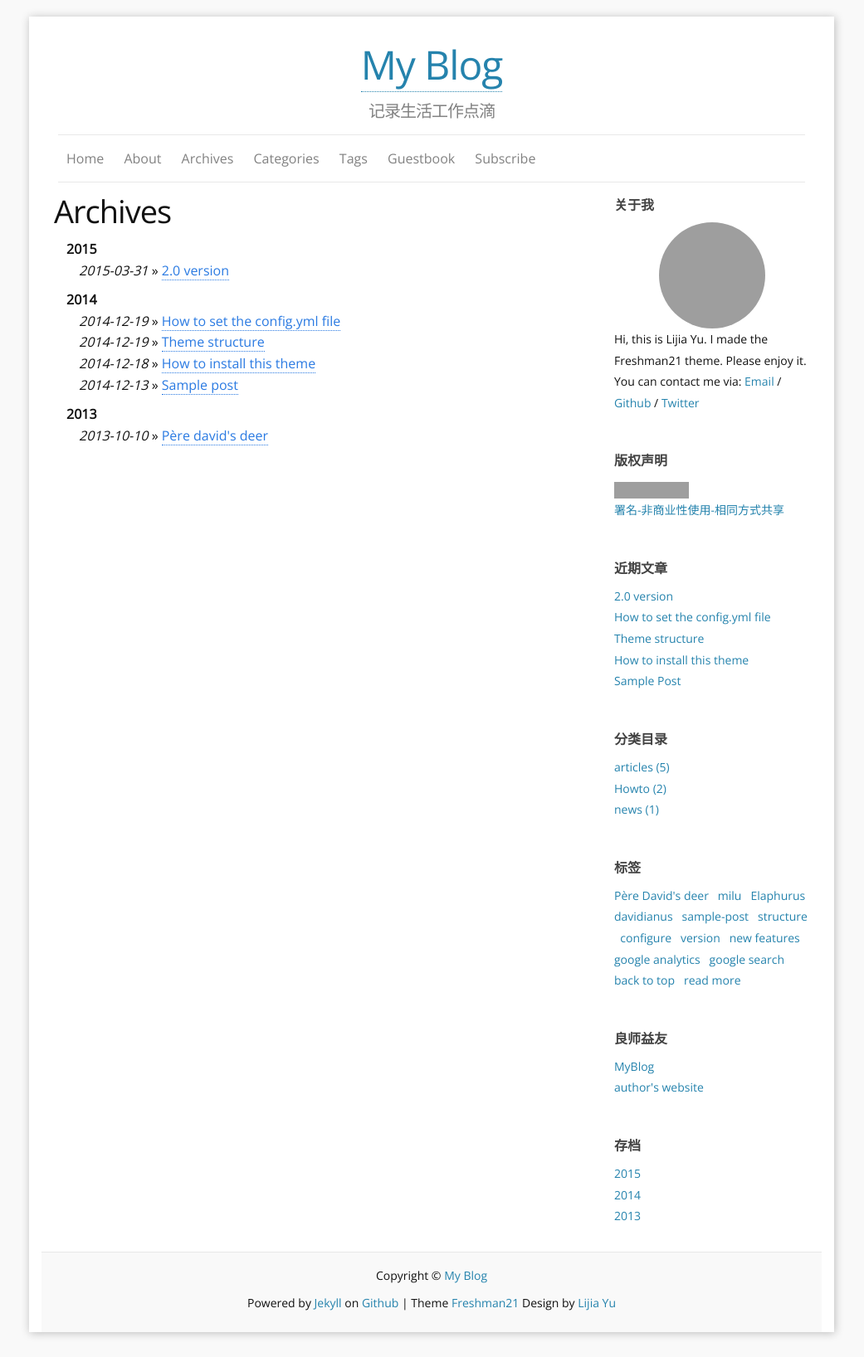
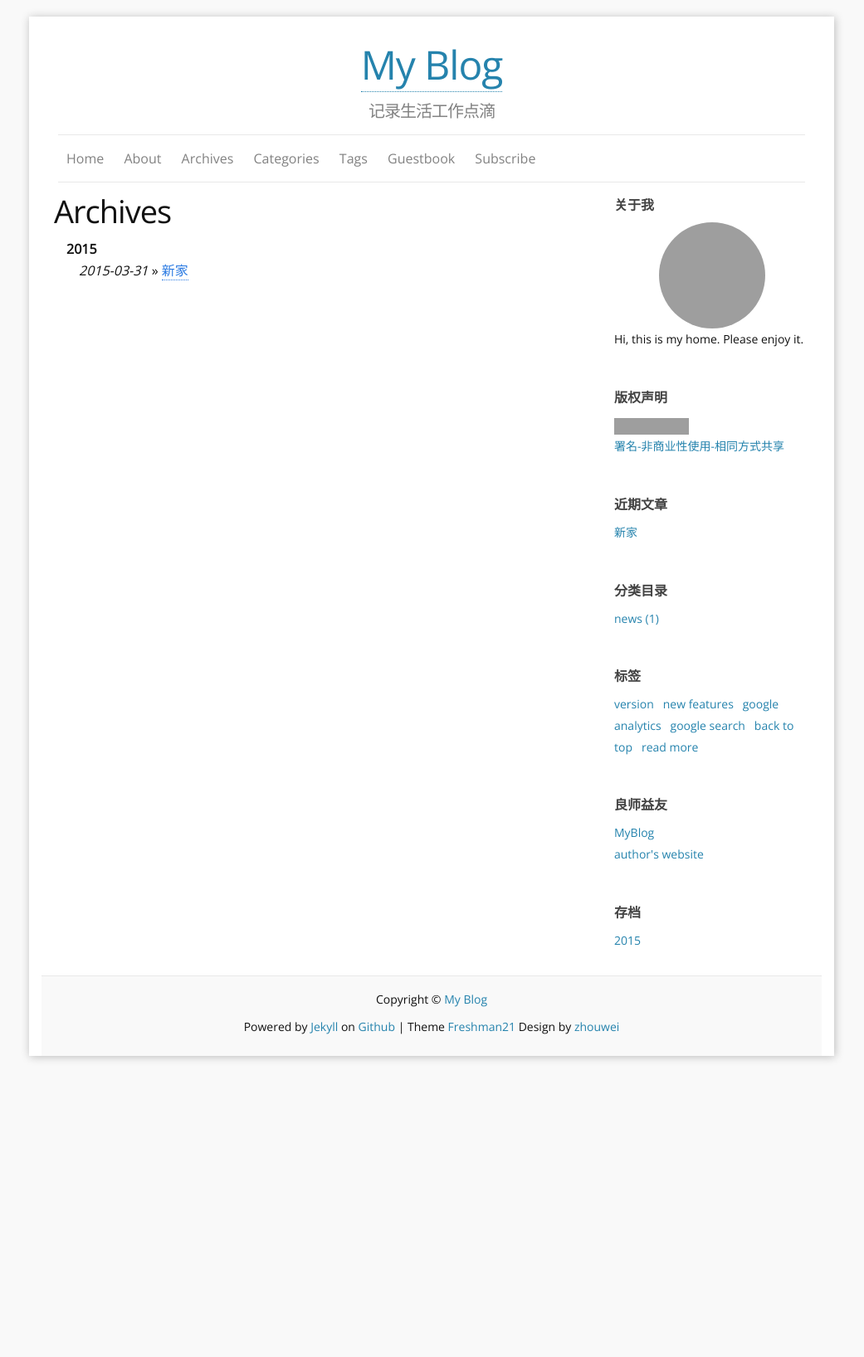
Before and after one commit to chinant/chinant.github.io, a Jekyll site: the page built from c_archives.md, in a window 1280 px wide. Shown: the whole page at 83% size, without its empty margins (120-1161 px from the left). Built offline with Jekyll 4.4.1, drawn with Linux system fonts in a browser that asks for light colours; after the commit the page ends 1303 px from its top, so only the background shows below that; some of the changed lines change nothing that is shown; grey boxes are pictures that could not be loaded.

Commit message:
modify _config.yml

```diff
--- a/_config.yml
+++ b/_config.yml
@@ -14,12 +14,12 @@ twitter_username: yulijia
 github_username:  yulijia
 disqus_shortname: freshman21
 favicon:     "/images/favicon.ico"
-aboutme: Hi, this is Lijia Yu. I made the Freshman21 theme. Please enjoy it. # these are shown on aboutme-sidebar.
+aboutme: Hi, this is my home. Please enjoy it. # these are shown on aboutme-sidebar.
 aboutme_photo: https://i.imgur.com/Mdc4szJl.jpg # your photo.
 
 
 ### Site setting:
-ShowContactInfo: "True" # Personal Info (twitter,github,email) can be seen on aboutme-sidebar, those info only shown when ShowContactInfo == True
+ShowContactInfo: "False" # Personal Info (twitter,github,email) can be seen on aboutme-sidebar, those info only shown when ShowContactInfo == True
 default_column: "two" # blog style: two columns, if default_column != "two", you will see a one column blog.
 default_locale: "cn" # blog sidebar language set, only include: English(en) and Chinese (cn)
 
--- a/_includes/footer.html
+++ b/_includes/footer.html
@@ -8,6 +8,6 @@
   {% else %}
   GitHub
   {% endif %}
-  | Theme <a href="https://github.com/yulijia/freshman21/">Freshman21</a> Design by <a href="http://yulijia.net">Lijia Yu</a>
+  | Theme <a href="https://github.com/yulijia/freshman21/">Freshman21</a> Design by <a href="http://www.neatsoft.net">zhouwei</a>
 
 </footer>
--- a/_posts/2013-10-10-milu.md
+++ /dev/null
@@ -1,24 +0,0 @@
----
-published: true
-title: Père David's deer
-layout: post
-author: Yu
-category: articles
-tags:
-- Père David's deer
-- milu
-- Elaphurus davidianus
-
----
-
-
-
-
-Père David's deer (Elaphurus davidianus), also known as the milu (Chinese: 麋鹿; pinyin: mílù) or elaphure, is a species of deer that is currently extinct in the wild—all known specimens are found only in captivity.
-This semiaquatic animal prefers marshland, and is native to the subtropics of China.
-It grazes mainly on grass and aquatic plants.
-It is the only extant member of the genus Elaphurus.
-Based on genetic comparisons, Père David's deer is closely related to the deer of the genus Cervus, leading many experts to suggest merging Elaphurus into Cervus<sup>[1]</sup> or demoting Elaphurus to a subgenus of Cervus.
-
-
-[1] **Pitra, C.; Fickel, J.; Meijaard, E.; Groves, C. (1 December 2004).** ["Evolution and phylogeny of old world deer"](http://arts.anu.edu.au/grovco/pitra%20deer.pdf). *Molecular Phylogenetics and Evolution* **33** (3): 880–895.
--- a/_posts/2014-12-13-simple-post.md
+++ /dev/null
@@ -1,128 +0,0 @@
----
-layout: post
-title: Sample Post
-excerpt: "Just about everything you'll need to style in the theme: headings, paragraphs, blockquotes, tables, code blocks, and more."
-categories: articles
-tags: [sample-post]
-comments: true
----
-
-* Table of Contents
-{:toc}
-
-
-This is a sample post.
-
-Below is just about everything you'll need to style in the theme. Check the source code to see the many embedded elements within paragraphs.
-
-
-
-
-## Heading
-
-~~~
-# Heading 1
-
-## Heading 2
-
-### Heading 3
-
-#### Heading 4
-~~~
-
-
-
-## Body text
-
-**This is strong**.
-
-This is figure
-
-![Elaphurus davidianus](https://i.imgur.com/Mdc4szJl.jpg "Père David's deer")
-
-*This is emphasized*.
-
- 53 = 125. Water is H<sub>2</sub>O.
-
-The New York Times <cite>(That’s a citation)</cite>.
-
-<u>Underline</u>.
-
-
-<del>HTML and CSS are our tools</del>.
-
-## Blockquotes
-
-> Justification:
-> This species is listed as Extinct in the Wild, as all populations are still under captive management. The captive population in China has increased in recent years, and the possibility remains that free-ranging populations can be established some time in the near future. When that happens, its Red List status will need to be reassessed.
-
-> I follow up the quest. Despite of day and night and death and hell.
-> <center> -- Idylls of the King, Tennyson </center>
-
-
-
-## List Types
-
-### Ordered Lists
-
-1. Item one
-   1. sub item one
-   2. sub item two
-   3. sub item three
-2. Item two
-
-### Unordered Lists
-
-* Item one
-* Item two
-* Item three
-
-## Tables
-
-| Header1 | Header2 | Header3 |
-|:--------|:-------:|--------:|
-| cell1   | cell2   | cell3   |
-| cell4   | cell5   | cell6   |
-| cell7   | cell8   | cell9   |
-
-
-| Kingdom | Phylum  | Class | Order | Family |
-|:------:|:------:|:------:|:------:|:------:|
-|ANIMALIA|CHORDATA|MAMMALIA|CETARTIODACTYLA|CERVIDAE|
-
-
-## Code Snippets
-
-Syntax highlighting via Pygments
-
-{% highlight css %}
-#container {
-  float: left;
-  margin: 0 -240px 0 0;
-  width: 100%;
-}
-{% endhighlight %}
-
-
-#### highlight with line number.
-
-{% highlight ruby linenos  %}
-def foo
-  puts 'foo'
-end
-{% endhighlight %}
-
-
-## $$\LaTeX$$
-
-you can use latex with <q>double $$ </q>
-
-$$e^{i\pi}+1=0$$
-
-
-## \<q\> tag
-
-here is a \<q\> q tag \</q\>
-
-
-here is a <q> q tag </q>
--- a/_posts/2014-12-18-how-to-install.md
+++ /dev/null
@@ -1,26 +0,0 @@
----
-layout: post
-title: How to install this theme
-categories: articles
-tags: [sample-post]
-comments: true
-description: How to install this theme, follow steps, very easy!
----
-
-## How to install Freshman theme?
-
-
-{% highlight Bash shell scripts linenos%}
-# please make sure you have already installed git tools and ruby tools(gem)
-$ gem install sass
-$ gem install jekyll
-$ git clone https://github.com/yulijia/freshman21.git
-{% endhighlight %}
-
-Then, change the folder name to you own github page name, forexample
-
-{% highlight Bash shell scripts %}
-
- $ mv freshman thisisyouname.github.io
-
-{% endhighlight %}
--- a/_posts/2014-12-19-freshman21-structure.md
+++ /dev/null
@@ -1,144 +0,0 @@
----
-layout: post
-title: Theme structure
-modified: 2014-12-19
-categories: [articles, Howto]
-tags:
-  - structure
-comments: true
----
-
-
-## 1.The structure of freshman21 theme
-
-You can see the simplest way of adding a page is just to add an HTML ( or markdown ) file in the root directory with a suitable name for the page you want to create. For example, aahome.md is the homepage link, about.md is the about page.
-
-All sidebar boxes html files are in the <code>_include</code> directory, their name begin with upper case. You can chose which sidebar boxes appears in the main page on the <q>sidebar.html</q> in the <code>_includes</code> directory.
-
-
-
-{% highlight Bash shell scripts %}
-.
-|-- a_home.md                 # home page link at navigation bar
-|-- b_about.md                # about link at navigation bar
-|-- c_archives.md             # archives link at navigation bar
-|-- _config.yml
-|-- css
-|   `-- main.scss
-|-- d_categories.md           # categories link at navigation bar
-|-- e_tags.md                 # tags at main navigation bar
-|-- feed.xml                  # RSS at main navigation bar
-|-- f_guestbook.md            # guest book like at navigation bar
-|-- images
-|   `-- favicon.ico           # here is your website favicon
-|-- _includes
-|   |-- Aboutme.html          # right column sidebar content
-|   |-- Archives.html         # right column sidebar content
-|   |-- Blogroll.html         # right column sidebar content
-|   |-- Categories.html       # right column sidebar content
-|   |-- comments.html         # right column sidebar content
-|   |-- Copyright_Notice.html # right column sidebar content
-|   |-- footer.html
-|   |-- header.html
-|   |-- head.html
-|   |-- page_pagination.html
-|   |-- post_pagination.html
-|   |-- Recent_Posts.html     # right column sidebar content
-|   |-- sidebar.html          # you can set you own sidebar content in here
-|   `-- Tags.html             # right column sidebar content
-|-- index.html
-|-- _layouts
-|   |-- default.html
-|   |-- page.html
-|   `-- post.html
-|-- LICENSE
-|-- _posts
-|   |-- 2013-10-10-milu.md
-|   |-- 2014-12-13-simple-post.md
-|   |-- 2014-12-18-how-to-install.md
-|   |-- 2014-12-19-freshman21-structure.md
-|   |-- 2014-12-19-how-to-set-the-config-file.md
-|   `-- 2015-03-31-readme.md
-|-- README.md
-`-- _sass
-    |-- _base.scss
-    |-- _layout.scss
-    |-- _syntax-highlighting-native.scss
-    `-- _syntax-highlighting.scss
-{% endhighlight %}
-
-## 2.Structure with Named folders containing index HTML files
-
-
-There is nothing wrong with the above method, however some people like to keep their URLs free from things like filename extensions. To achieve clean URLs for pages using Jekyll, you simply need to create a folder for each top-level page you want, and then place an index.html file in each page’s folder. You can find the more detail at [Jekyll documentation](http://jekyllrb.com/docs/pages/ "Creating pages"). Here is my own blog structure with page-folders to contain each pages.
-
-
-{% highlight Bash shell scripts %}
-.
-├── _backup
-│   ├── en.tar.gz
-│   └── style.css
-├── categories                              # => http://yulijia.net/en/categories/
-│   └── index.md
-├── _config.yml
-├── css
-│   └── main.scss
-├── feed                                    # => http://yulijia.net/en/feed/index.xml
-│   └── index.xml
-├── guestbook                               # => http://yulijia.net/en/guestbook/
-│   └── index.md
-├── home.md
-├── _includes
-│   ├── Aboutme.html
-│   ├── Archives.html
-│   ├── Blogroll.html
-│   ├── Categories.html
-│   ├── comments.html
-│   ├── Copyright_Notice.html
-│   ├── footer.html
-│   ├── header.html
-│   ├── head.html
-│   ├── page_pagination.html
-│   ├── post_pagination.html
-│   ├── Recent_Posts.html
-│   ├── sidebar.html
-│   └── Tags.html
-├── index.html
-├── _layouts
-│   ├── default.html
-│   ├── page.html
-│   └── post.html
-├── _posts
-│   ├── 2011-07-22-hello-world.md
-│   ├── 2011-08-06-how-to-calculate-word-frequencies-with-r.md
-│   ├── 2011-08-18-should-draco-be-effective-against-virtually-all-viruses.md
-│   ├── 2011-10-21-why-viruses-produce-long-dsrna-but-not-endogenous-ones.md
-│   ├── 2012-03-22-100-things-bioinformatics-students-should-do-before-graduating.md
-│   ├── 2012-10-08-a-new-site.md
-│   ├── 2012-10-09-github-pages.md
-│   ├── 2012-10-22-a-conference-of-Genomics-and-Epigenomics.md
-│   ├── 2012-10-23-CSHL-Asia-interesting-talks-on-genomics-and-epigenomics.md
-│   └── 2013-01-30-how-to-get-RefSeq-gene-annotations-from-UCSCdatabase.md
-├── README.md
-├── _sass
-│   ├── _base.scss
-│   ├── _layout.scss
-│   └── _syntax-highlighting.scss
-└── tags
-    └── index.md
-{% endhighlight %}
-
-## 3. How to change the highlight style?
-
-This theme's default highlighter is pygments.
-
-To change the highlight style, you should install **pygments**, and generate the css style which you wanted with code
-
-<code>pygmentize -S default -f html > freshman/_sass/_syntax-highlighting.scss</code>
-
-Please make sure, add <code>.highlight {</code> at the head  and <code>}</code> at the end of file <q>_syntax-highlighting.scss</q>.
-
-See more,
-
-1. [Pygments Supported languages](http://pygments.org/languages/)
-2. [Pygments online deme](http://stackoverflow.com/questions/9652490/do-i-need-to-generate-a-css-file-from-pygments-for-my-jekyll-blog-to-enable-col)
--- a/_posts/2014-12-19-how-to-set-the-config-file.md
+++ /dev/null
@@ -1,83 +0,0 @@
----
-layout: post
-title: How to set the config.yml file
-modified: 2014-12-19
-categories: [articles, Howto]
-tags:
-  - configure
-comments: true
----
-
-The [config.yml file](https://github.com/yulijia/freshman21/blob/master/_config.yml) in the Freshman21 theme includes five parts.
-
-**First part** is the site info.
-
-{% highlight YAML %}
-title: Freshman21 # blog title
-tagline: Another Jekyll theme, Freshman twenty-first # blog sub-titile
-author: Lijia YU # author name
-email: yu@lijiayu.net # author email
-description: "Freshman21 is a Jekyll blog theme." # You can edit this line in _config.yml. It will appear in your document head meta and in
-your feed.xml site description
-keywords: "Jekyll, theme, Freshman21" # html meta keywords
-baseurl: "/freshman21" # the subpath of your site, e.g. /blog
-url: "http://yulijia.net/freshman21" # the base hostname & protocol for your site
-{% endhighlight %}
-
-**Part 2**, Personal info and site tools info, twitter, github, aboutme and aboutme_photo only appears on the sidebar aboutme-box, you can <q>Hide</q> in two ways <sup>[[1]](#[1])</sup>:
-
-{% highlight YAML %}
-twitter_username: #your twitter handle
-github_username:  #your github account
-disqus_shortname: #disqus shortname
-favicon:     "images/favicon.ico"
-aboutme: Hi, this is Lijia Yu. I made the Freshman21 theme. Please enjoy it. # these are shown on aboutme-box(sidebar).
-aboutme_photo: https://i.imgur.com/15BT1.jpg # your personal photo.
-{% endhighlight %}
-
-**Part3**, Site setting:
-
-{% highlight YAML %}
-ShowContactInfo: "True" # Personal Info (twitter,github,email) can be seen on aboutme-sidebar, those info only shown where ShowContactInfo == True
-default_column: "two" # blog style: two columns, if default_column != "two", you will see a one column blog.
-default_locale: "en" # blog sidebar language set, only include: English(en) and Chinese (cn)
-{% endhighlight %}
-
-
-**Part4**, Blogroll info, only *name* tags can shown on the page.
-
-{% highlight YAML %}
-Blogroll:
-      - name: Freshman
-        href: http://yulijia.net/freshman
-        title: Another Jekyll blog theme
-      - name: author's website
-        href: http://yulijia.net/
-        title: Lijia Yu's website
-{% endhighlight %}
-
-**Part5**, Build settings
-
-{% highlight YAML %}
-markdown: kramdown
-highlighter: pygments # highlight
-paginate: 5  # how many post can seen in the main page
-{% endhighlight %}
-
-=====
-
-<ul style='list-style-type:none;'>
-<li id="[1]"> [1], you can set those info at <strong>Part3</strong> or just delete the <q>aboutme.html</q> at <q>sidebar.html</q> in <code>_include</code> folder. </li>
-</ul>
-
-{% highlight HTML %}
-<div class="col-sm-2">
-  <!--{ % include Aboutme.html % }-->
-   { % include Copyright_Notice.html % }
-   { % include Recent_Posts.html % }
-   { % include Categories.html % }
-   { % include Tags.html % }
-   { % include Blogroll.html % }
-   { % include Archives.html % }
-</div>
-{% endhighlight %}
--- a/_posts/2015-03-31-2.0version.md
+++ b/_posts/2015-03-31-2.0version.md
@@ -1,8 +1,8 @@
 ---
 published: true
-title: 2.0 version
+title: 新家
 layout: post
-author: Yu
+author: zhou
 category: news
 tags:
 - version
@@ -13,31 +13,4 @@ tags:
 - read more
 ---
 
-Today, I update the theme with some new features. Welcome to use freshman21 2.0 version(gh-pages branch).
-
-**gh-pages branch new features** :
-
-  - Google  search
-  - Google analytics
-  - Read more mode
-  - Open Graph META Tags
-  - Microdata(schema.org)
-  - back to top button
-  - font awesome icon
-
-**master branch new features** :
-
-  - Open Graph META Tags
-  - Microdata(schema.org)
-
-The main difference between master and gh-pages: only one Javascript (Mathjax) be included in master branch.
-
-Master branch is a more purified html+css framework than gh-pages branch.
-
-Clone master branch:
-
-` git clone https://github.com/yulijia/freshman21.git -b master --single-branch`
-
-Clone gh-pages branch:
-
-`git clone https://github.com/yulijia/freshman21.git -b gh-pages --single-branch`
+Welcome to my blog.
```
Also changed, not shown: 1 other file.
